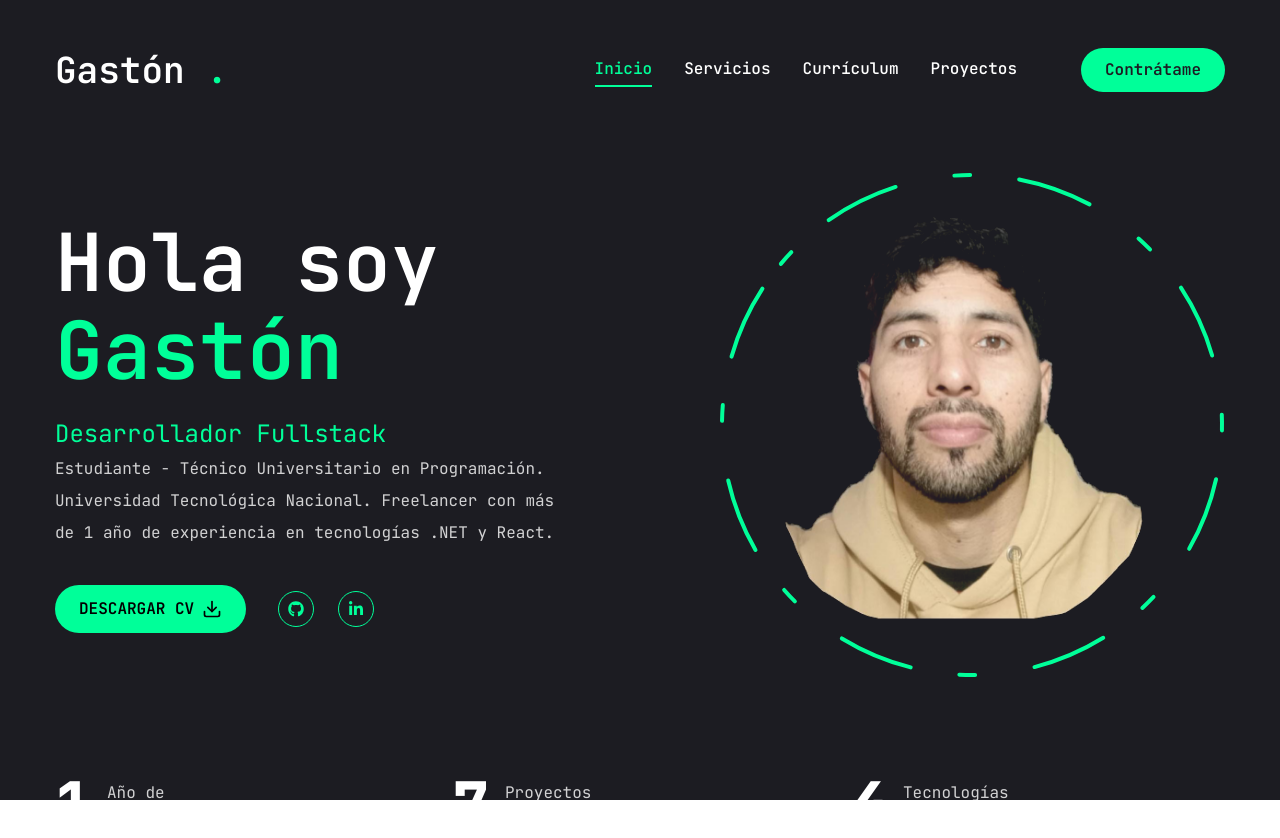
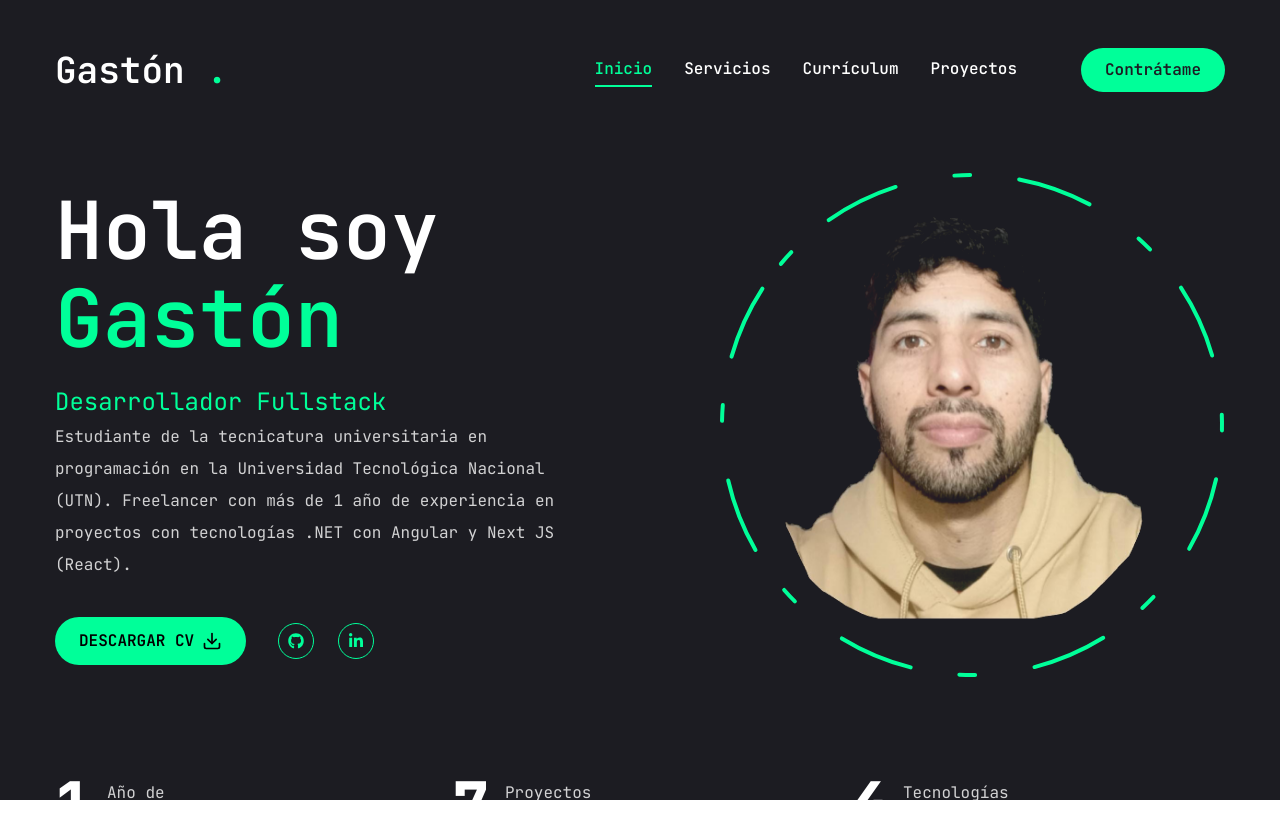
Before and after one commit to lisuben15/portfolio, a Next.js app: page / in a window 1280 px wide. Shown: the top 838 px of the page. Built offline with nearby package versions, Linux system fonts and the light colour scheme.

Commit message:
cambios en la descripcion inicial

```diff
--- a/app/page.jsx
+++ b/app/page.jsx
@@ -60,7 +60,7 @@ const Home = () => {
             </h1>
             <span className="text-2xl text-accent">Desarrollador Fullstack</span>
             <p className="max-w-[500px] mb-9 text-white/80">
-              Estudiante - Técnico Universitario en Programación. Universidad Tecnológica Nacional. Freelancer con más de 1 año de experiencia en tecnologías .NET y React.  </p>
+              Estudiante de la tecnicatura universitaria en programación en la Universidad Tecnológica Nacional (UTN). Freelancer con más de 1 año de experiencia en proyectos con tecnologías .NET con Angular y Next JS (React).  </p>
             <div className="flex flex-col xl:flex-row items-center gap-8">
               <a href="/documento.pdf" download="CV_Garcia_Gaston.pdf"  className="uppercase flex items-center gap-2 bg-[--accent] rounded-full px-6 py-2 text-black font-semibold">
                 <span>Descargar CV</span>
```
